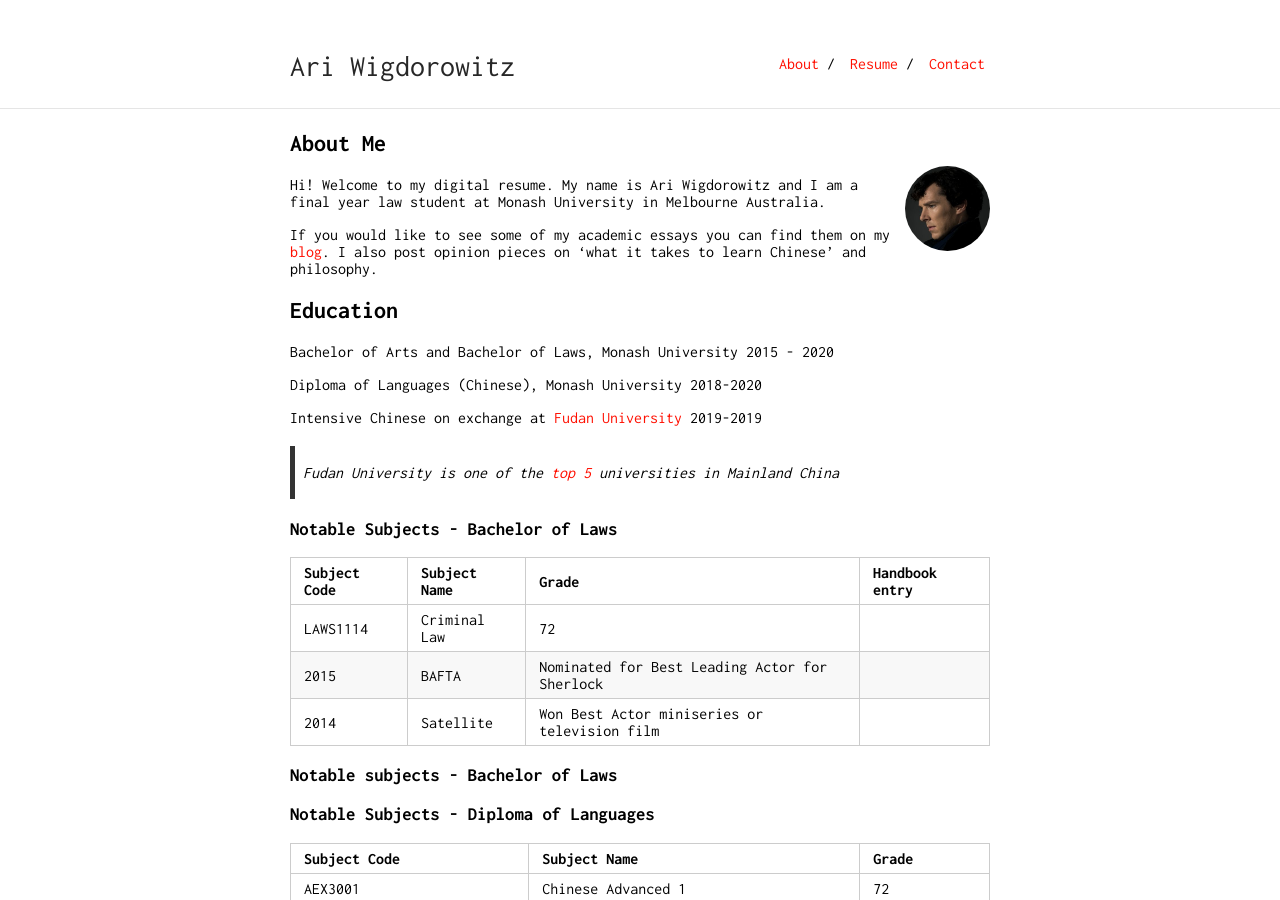
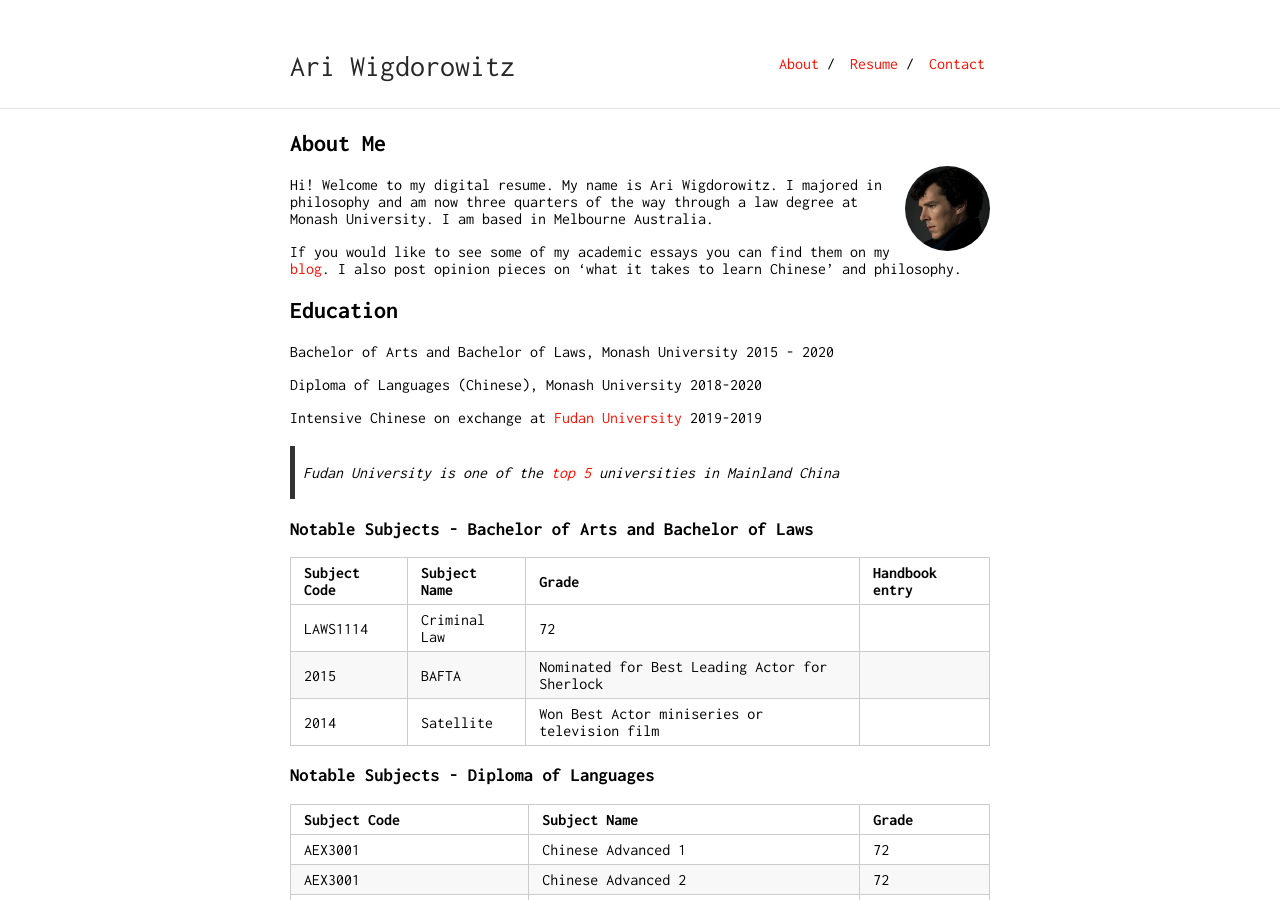
Before and after one commit to Wigdo/cv, a Jekyll site: the page built from index.md, in a window 1280 px wide and 900 px high. Built offline with Jekyll 4.4.1, drawn with Linux system fonts in a browser that asks for light colours; our own code applies the rules of GitHub Pages for plain Markdown files.

Commit message:
contact page and index edited

```diff
--- a/index.md
+++ b/index.md
@@ -6,7 +6,7 @@ layout: default
 
 <img class="profile-picture" src="sherlock.jpg">
 
-Hi! Welcome to my digital resume. My name is Ari Wigdorowitz and I am a final year law student at Monash University in Melbourne Australia.
+Hi! Welcome to my digital resume. My name is Ari Wigdorowitz. I majored in philosophy and am now three quarters of the way through a law degree at Monash University. I am based in Melbourne Australia.
 
 If you would like to see some of my academic essays you can find them on my [blog](https://wigdo.github.io/papyrus). I also post opinion pieces on 'what it takes to learn Chinese' and philosophy.
 
@@ -23,15 +23,13 @@ Intensive Chinese on exchange at [Fudan University](https://en.wikipedia.org/wik
 
 > Fudan University is one of the [top 5](https://www.timeshighereducation.com/student/best-universities/best-universities-china) universities in Mainland China
 
-### Notable Subjects - Bachelor of Laws
+### Notable Subjects - Bachelor of Arts and Bachelor of Laws
 
 Subject Code | Subject Name | Grade | Handbook entry
 -----|-------|--------|-----
 LAWS1114 | Criminal Law  | 72
 2015 | BAFTA | Nominated for Best Leading Actor for Sherlock
 2014 | Satellite | Won Best Actor miniseries or television film
-
-### Notable subjects - Bachelor of Laws
 
 ### Notable Subjects - Diploma of Languages
 
```
Also changed, not shown: contact.md (+5 -4 lines).
